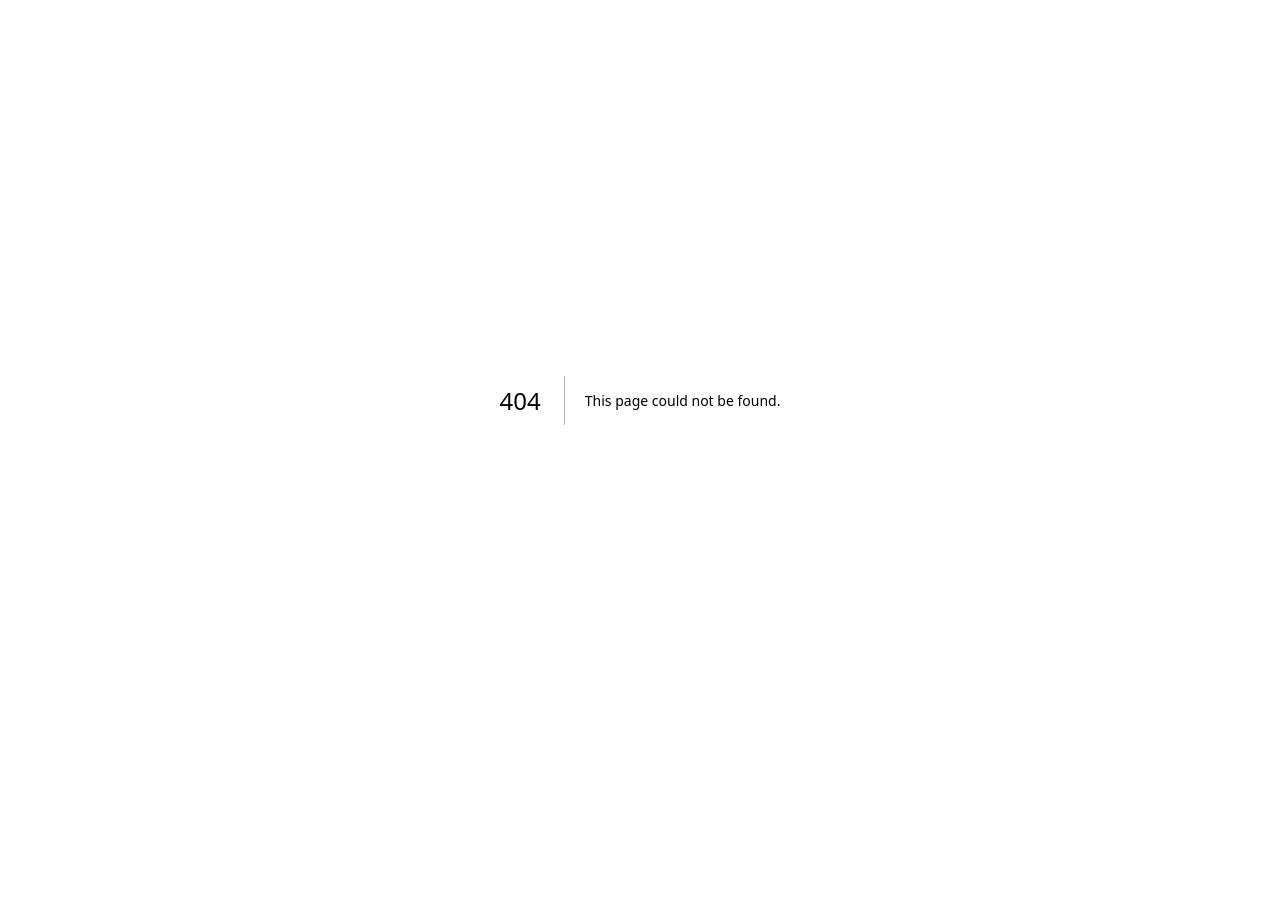
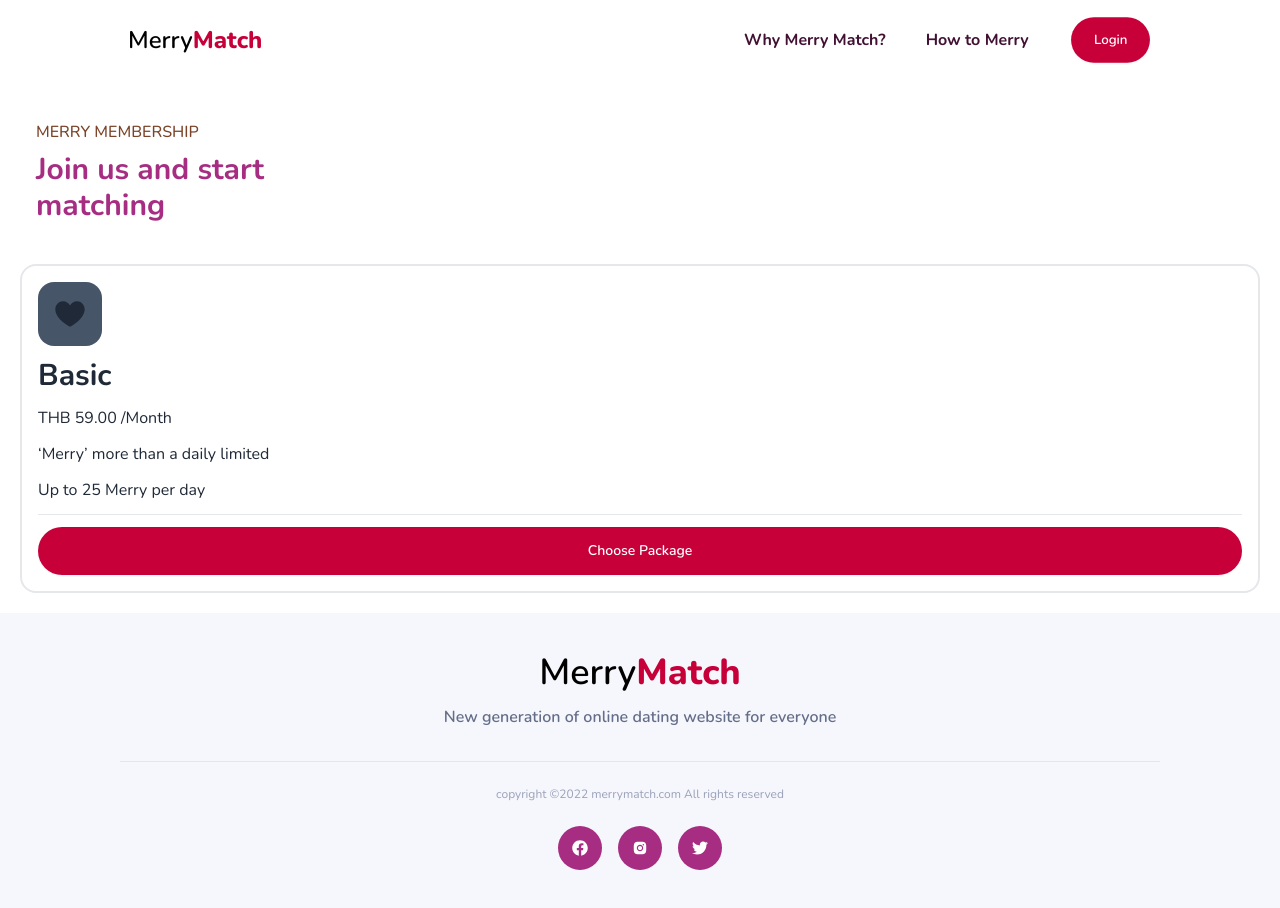
Before and after one commit to sappakit/merry_match_project_test, a Next.js app: page /merrypackage in a window 1280 px wide. Before the commit this address had no page. Before the commit the page ends 800 px from the top, so only its background shows below. Built offline with nearby package versions, Linux system fonts and the light colour scheme.

Commit message:
feat: add Merry Package mock-up page with initial layout

```diff
--- a/src/components/CustomUi.js
+++ b/src/components/CustomUi.js
@@ -1,16 +1,17 @@
 export function CustomButton({
   children,
   onClick,
+  className = "w-fit px-6",
   type = "button",
   buttonType = "primary",
-  customStyle = "h-full px-6 py-3",
 }) {
   const buttonStyle = {
     primary: "bg-primary-500 text-utility-primary hover:bg-primary-600",
     secondary: "bg-primary-100 text-primary-600 hover:bg-primary-200",
   };
 
-  let customClass = `btn min-h-0 rounded-full border-0 p-0 ${buttonStyle[buttonType] || ""} ${customStyle}`;
+  const defaultClass = `btn min-h-0 rounded-full border-0 p-0 ${buttonStyle[buttonType] || ""}`;
+  const customClass = `${defaultClass} ${className}`.trim();
 
   return (
     <button type={type} className={customClass} onClick={onClick}>
@@ -18,3 +19,10 @@ export function CustomButton({
     </button>
   );
 }
+
+export function CardImage({ children, className = "h-72 w-48" }) {
+  const customClass =
+    `overflow-hidden rounded-full bg-red-500 ${className}`.trim();
+
+  return <div className={customClass}>{children}</div>;
+}
--- /dev/null
+++ b/src/pages/merrypackage/index.js
@@ -0,0 +1,54 @@
+import { NavBar,Footer } from "@/components/NavBar";
+import { GoHeartFill } from "react-icons/go";
+import { CustomButton } from "@/components/CustomUi";
+
+export default function MerryPackage() {
+    let costPackage = null;
+    let icon = "" ;
+    let namePackage = "" ;
+
+    if  ( namePackage = "Basic"  ) {
+        costPackage === 59.00
+    } else if (namePackage = "platium" ) {
+        costPackage === 99.00
+    } else if (namePakage = "Premium" ) {
+        costPackage === 140.00
+    }
+
+    return (
+  <>
+<NavBar/>
+<section className="bg-utility-primary p-5 ">
+<article className=" flex flex-col gap-2 pb-5 bg-utility-primary   pt-5 p-4">
+<div>
+<h3 className="text-third-700 font-medium"> MERRY MEMBERSHIP </h3>
+</div>
+<div>
+<h1 className="text-3xl text-second-500 font-bold"> Join us and start <br/> matching </h1>
+</div>
+</article>
+
+<article className="  bg-utility-primary border-2 mt-5 rounded-box p-4 gap-3 flex flex-col">
+      {/* icon package  */}
+      {/* เดี๋ยวไอคอนอาจจะต้องเปลี่ยนเป็นรูป */}
+<div className="bg-slate-600 rounded-2xl w-16 h-16 flex flex-row items-center justify-center"> <GoHeartFill className="w-8 h-8"/> </div>
+    {/* Title package  */}
+<div> <h1 className="text-3xl font-bold"> Basic </h1> </div>
+    {/* Cost package  */}
+<div> <h1> THB 59.00  <span> /Month </span> </h1> </div>
+{/* detail 1  */}
+<div> <h1> ‘Merry’ more than a daily limited </h1> </div>
+{/* detail 2  */}
+<div> <h1> Up to 25 Merry per day </h1> </div>
+<hr/>
+
+<CustomButton className="flex flex-shrink-0">  Choose Package  </CustomButton>
+
+</article>
+
+</section>
+
+<Footer/>
+</>
+    );
+  }
```
